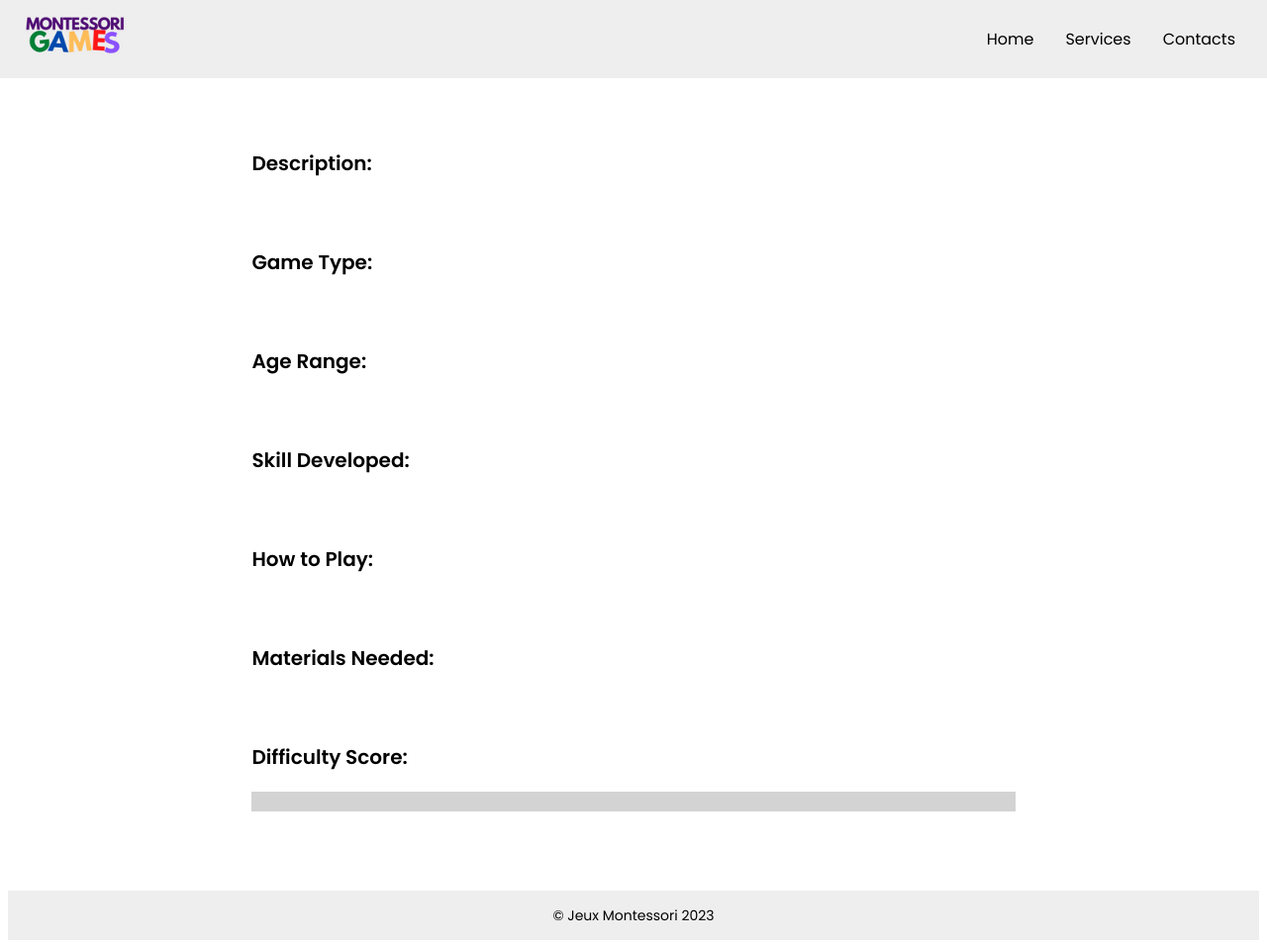
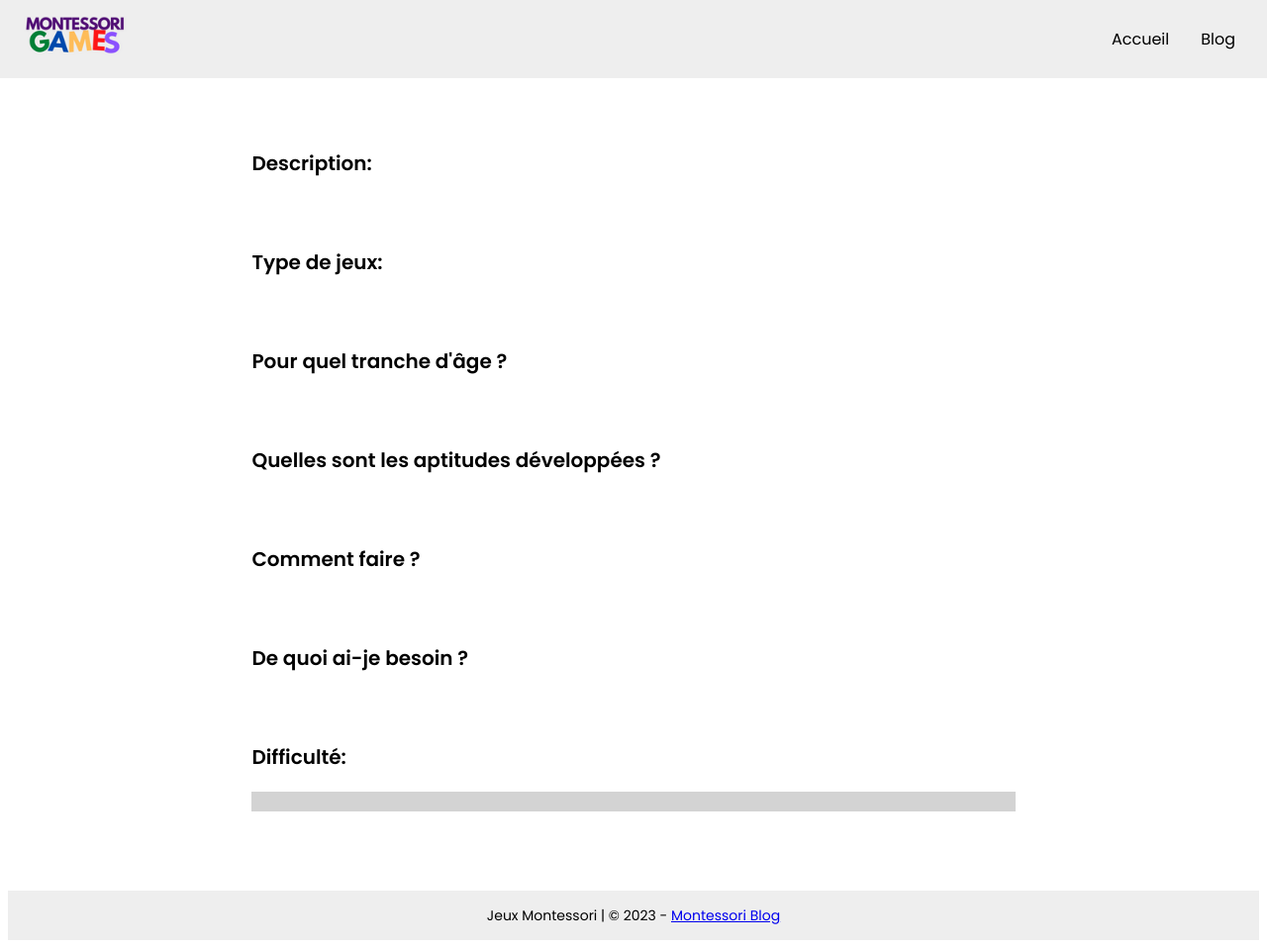
Before and after one commit to wiggy38/montessoriGames, a PHP site: page /gameDetail.php in a window 1280 px wide. Shown: the whole page at 99% size. Run offline with PHP 8.4, Linux system fonts and the light colour scheme; tables that the repository leaves empty or names only in its code hold one stand-in row (values such as "Sample post"); data that the repository does not hold is empty.

Commit message:
Some improvments

```diff
--- a/DbOperation.php
+++ b/DbOperation.php
@@ -239,9 +239,9 @@ class DbOperation
         $game['how_to_play'] = $how_to_play;
         $game['materials_needed'] = $materials_needed;
         $game['difficulty_score'] = $difficulty_score;
-        $utf8_game = array_map('utf8_encode', $game);
+        //$utf8_game = array_map('utf8_encode', $game);
 
-        return $utf8_game;
+        return $game;
     }
 
 
@@ -306,5 +306,3 @@ class DbOperation
 
 
 }
-
-?>
--- a/gameDetail.php
+++ b/gameDetail.php
@@ -72,17 +72,15 @@
     </div>
     <nav>
       <ul>
-        <li><a href="#">Home</a></li>
-        <li><a href="#">Services</a></li>
-        <li><a href="#">Contacts</a></li>
+        <li><a href="/">Accueil</a></li>
+        <li><a href="https://storyteed.com/fr/category/education-fr/">Blog</a></li>
       </ul>
     </nav>
     <i class="fas fa-bars"></i>
     <div class="dropdown-menu">
       <ul>
-        <li><a href="#">Home</a></li>
-        <li><a href="#">Blog</a></li>
-        <li><a href="#">Contacts</a></li>
+        <li><a href="/">Accueil</a></li>
+        <li><a href="https://storyteed.com/fr/category/education-fr/">Blog</a></li>
       </ul>
     </div>
   </header>
@@ -115,17 +113,17 @@
       <h1 id="name"></h1>
       <h3>Description:</h3>
       <p><span id="description"></span></p>
-  <h3>Game Type:</h3>
+      <h3>Type de jeux:</h3>
       <p><span id="game_type"></span></p>
-  <h3>Age Range:</h3>
+      <h3>Pour quel tranche d'âge ?</h3>
       <p><span id="age_range"></span></p>
-  <h3>Skill Developed:</h3>
+      <h3>Quelles sont les aptitudes développées ?</h3>
       <p><span id="skill_developped"></span></p>
-  <h3>How to Play:</h3>
+      <h3>Comment faire ?</h3>
       <p><span id="how_to_play"></span></p>
-  <h3>Materials Needed:</h3>
+      <h3>De quoi ai-je besoin ?</h3>
       <p><span id="materials_needed"></span></p>
-  <h3>Difficulty Score:</h3>
+      <h3>Difficulté:</h3>
       <!--p><span id="difficulty_score"></span></p-->
       <div id="difficulty_score"></div>
       <div class="bar-chart">
@@ -137,7 +135,7 @@
 
 
   <footer>
-    <p>&copy; Jeux Montessori 2023</p>
+    <p>Jeux Montessori | &copy; 2023 - <a href="https://storyteed.com/fr/category/education-fr/">Montessori Blog</a></p>
   </footer>
 
 </body>
```
Also changed, not shown: index.php (+9 -13 lines). Lines whose indentation alone changed are shown as unchanged.
